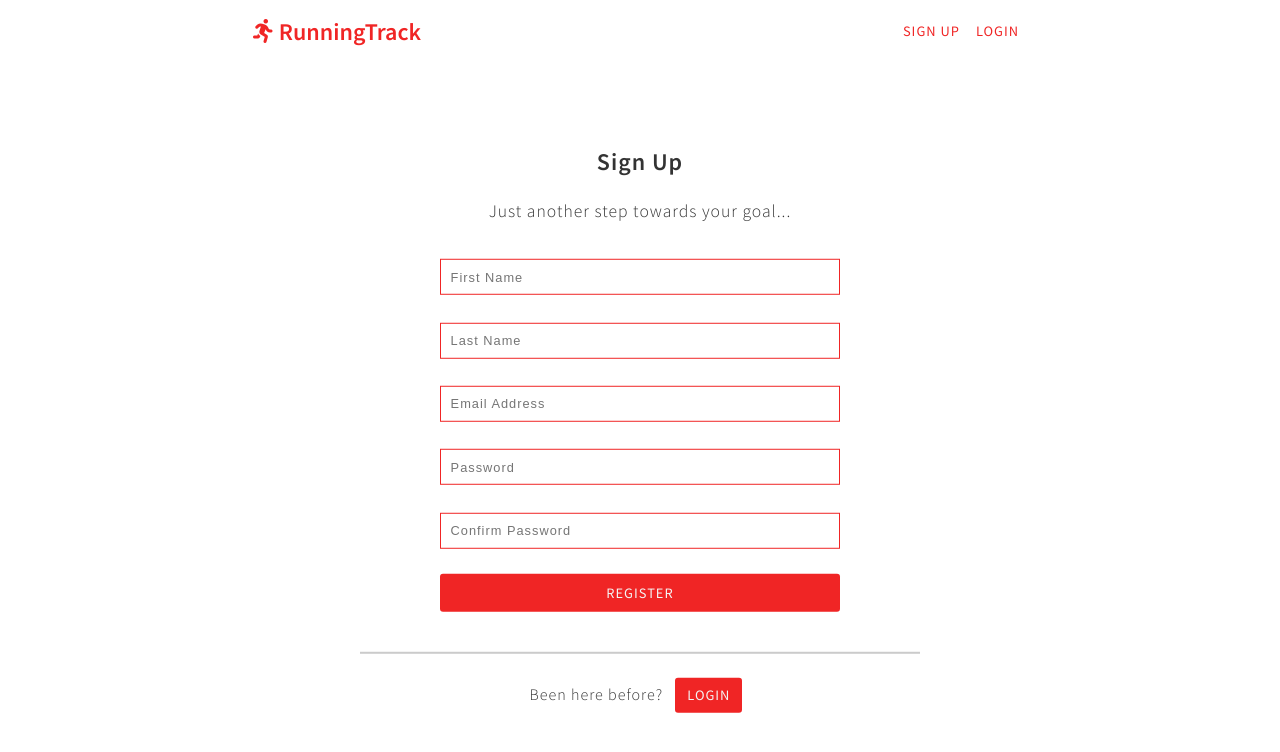
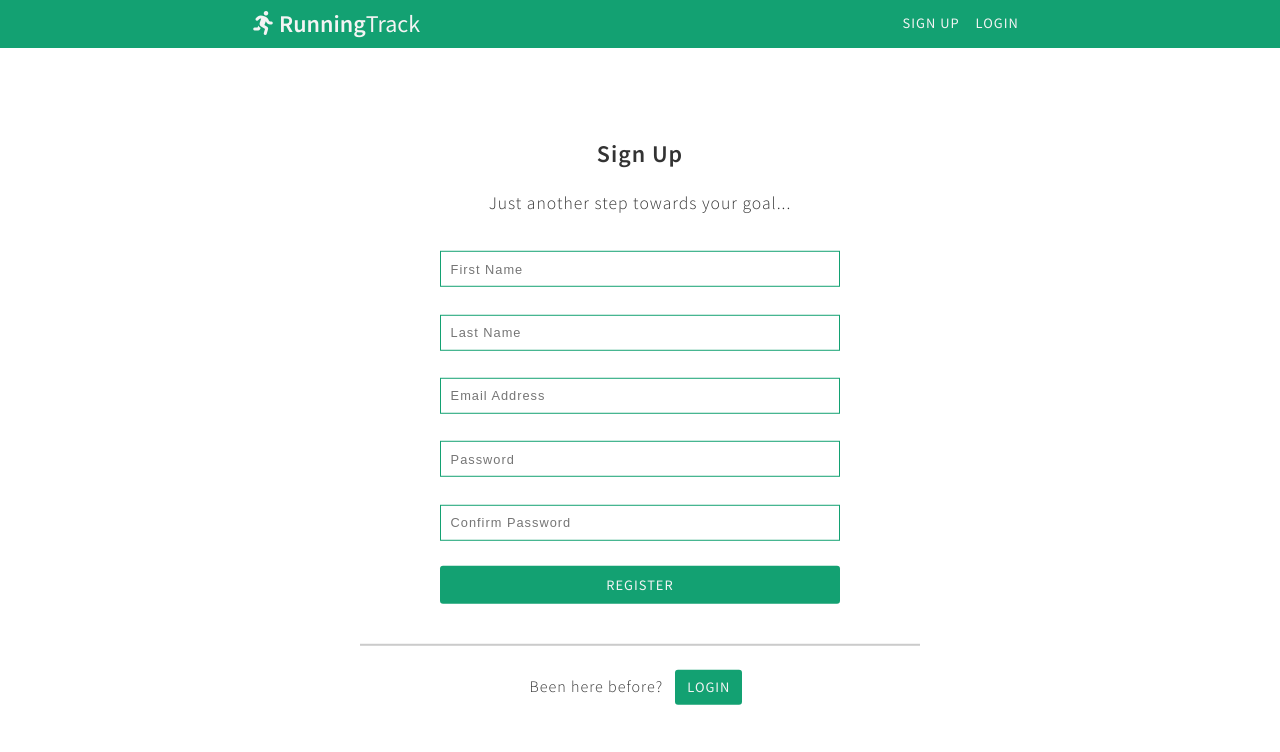
Before and after one commit to lukeprosser/runningTrack, a React (Create React App) app in the folder client/: page /signup in a window 1280 px wide. Shown: the top 752 px of the page. Built offline with nearby package versions, Linux system fonts and the light colour scheme; no server answers.

Commit message:
Colour scheme

```diff
--- a/client/src/components/dashboard/Dashboard.js
+++ b/client/src/components/dashboard/Dashboard.js
@@ -41,10 +41,7 @@ const Dashboard = ({
           <h2 className='page-header'>Dashboard</h2>
           {entries.length > 0 ? (
             <Fragment>
-              <p className='lead'>
-                Keep it going{user && ' ' + user.firstName}!
-              </p>
-              <DashboardTop entries={entries} />
+              <DashboardTop entries={entries} user={user} />
               <Entries entries={latestEntries} />
               {entries.length > 10 && (
                 <Pagination
--- a/client/src/components/dashboard/DashboardTop.js
+++ b/client/src/components/dashboard/DashboardTop.js
@@ -3,9 +3,11 @@
 import React from 'react';
 import { Link } from 'react-router-dom';
 
-const DashboardTop = ({ entries }) => {
+const DashboardTop = ({ entries, user }) => {
   return (
     <div className='dashboard-top'>
+      <p className='lead'>Keep it going{user && ' ' + user.firstName}!</p>
+      <div className='dashboard-categories'>
         <div className='dashboard-stats'>
           <div className='dashboard-item'>
             <i className='fas fa-running'></i> Total runs: {entries.length}
@@ -29,6 +31,7 @@ const DashboardTop = ({ entries }) => {
           </Link>
         </div>
       </div>
+    </div>
   );
 };
 
--- a/client/src/components/layout/Landing.js
+++ b/client/src/components/layout/Landing.js
@@ -17,7 +17,9 @@ export const Landing = ({ isAuthenticated }) => {
     <section className='landing'>
       <div className='bg-image'></div>
       <div className='landing-inner'>
-        <h1>RunningTrack</h1>
+        <h1>
+          <i className='fas fa-running'></i> Running<span>Track</span>
+        </h1>
         <p className='lead'>Record your runs and track your progress</p>
         <div className='cta'>
           <Link to='/signup' className='btn btn-primary'>
--- a/client/src/components/layout/Navbar.js
+++ b/client/src/components/layout/Navbar.js
@@ -38,7 +38,7 @@ export const Navbar = ({ auth: { isAuthenticated, loading }, signout }) => {
       <div className='navbar-inner'>
         <h1 className='brand'>
           <Link to='/'>
-            <i className='fas fa-running'></i> RunningTrack
+            <i className='fas fa-running'></i> Running<span>Track</span>
           </Link>
         </h1>
         {!loading && (
--- a/client/src/style/App.scss
+++ b/client/src/style/App.scss
@@ -2,10 +2,8 @@
 
 /* Global */
 :root {
-  --primary-color: #f02525;
-  // $primary-color: #ff5829;
-  --secondary-color: #13a172;
-  --grey-color: #cbcbcb;
+  --primary-color: #13a172;
+  --secondary-color: #20b684;
   --offwhite-color: #f5f5f5;
   --white-color: #f4f4f4;
   --warning-color: #ff5869;
@@ -43,7 +41,7 @@ ul {
 hr {
   width: 100%;
   margin: 1rem auto;
-  border: 1px solid var(--grey-color);
+  border: 1px solid #cbcbcb;
 }
 
 .container {
--- a/client/src/style/Dashboard.scss
+++ b/client/src/style/Dashboard.scss
@@ -6,8 +6,12 @@
 
   .dashboard-top {
     margin-top: 1rem;
-    padding: 0.5rem;
+    padding: 1rem;
     background: var(--offwhite-color);
+
+    .lead {
+      margin-bottom: 1rem;
+    }
 
     .dashboard-stats,
     .dashboard-awards {
@@ -49,6 +53,7 @@
 @media (min-width: 700px) {
   .dashboard-inner {
     .dashboard-top {
+      .dashboard-categories {
         display: flex;
         justify-content: space-evenly;
         align-items: center;
@@ -61,3 +66,4 @@
       }
     }
   }
+}
--- a/client/src/style/Feedback.scss
+++ b/client/src/style/Feedback.scss
@@ -7,7 +7,7 @@
 
   .feedback-default {
     padding: 0.5rem;
-    background-color: var(--grey-color);
+    background-color: var(--offwhite-color);
     color: #333;
   }
 
--- a/client/src/style/Landing.scss
+++ b/client/src/style/Landing.scss
@@ -2,7 +2,7 @@
 
 .landing {
   position: relative;
-  height: 84vh;
+  height: 86vh;
   overflow: hidden;
 
   .bg-image {
@@ -35,6 +35,10 @@
       font-size: 2.5rem;
       line-height: 1.2;
       margin-bottom: 1.5rem;
+
+      span {
+        font-weight: 400;
+      }
     }
 
     .lead {
@@ -49,7 +53,7 @@
 
 @media (min-width: 700px) {
   .landing {
-    height: 92vh;
+    height: 94vh;
 
     .landing-inner h1 {
       font-size: 3rem;
--- a/client/src/style/Login.scss
+++ b/client/src/style/Login.scss
@@ -2,7 +2,7 @@
 
 .container {
   position: relative;
-  height: 84vh;
+  height: 86vh;
 
   .login-inner {
     position: absolute;
@@ -17,7 +17,7 @@
 
 @media (min-width: 700px) {
   .container {
-    height: 92vh;
+    height: 94vh;
 
     .login-inner {
       margin: 0;
--- a/client/src/style/Navbar.scss
+++ b/client/src/style/Navbar.scss
@@ -3,8 +3,8 @@
 .navbar {
   margin: 0 auto;
   width: 100%;
-  height: 16vh;
-  // background-color: var(--white-color);
+  height: 14vh;
+  background-color: var(--primary-color);
   text-align: center;
 
   display: flex;
@@ -17,7 +17,11 @@
     }
 
     a {
-      color: var(--primary-color);
+      color: var(--white-color);
+
+      span {
+        font-weight: 400;
+      }
     }
 
     ul {
@@ -28,7 +32,7 @@
       text-transform: uppercase;
 
       li {
-        padding: 0.5rem;
+        padding: 0 0.5rem;
       }
     }
   }
@@ -36,7 +40,7 @@
 
 @media (min-width: 700px) {
   .navbar {
-    height: 8vh;
+    height: 6vh;
 
     .navbar-inner {
       padding: 0 1rem;
@@ -49,7 +53,7 @@
       }
 
       ul a:hover {
-        color: var(--grey-color);
+        color: var(--offwhite-color);
       }
     }
   }
--- a/client/src/style/NotFound.scss
+++ b/client/src/style/NotFound.scss
@@ -1,7 +1,7 @@
 /** @format */
 .container {
   position: relative;
-  height: 84vh;
+  height: 86vh;
 
   .notfound-inner {
     position: absolute;
@@ -16,7 +16,7 @@
 
 @media (min-width: 700px) {
   .container {
-    height: 92vh;
+    height: 94vh;
 
     .notfound-inner {
       margin: 0;
--- a/client/src/style/Signup.scss
+++ b/client/src/style/Signup.scss
@@ -2,7 +2,7 @@
 
 .container {
   position: relative;
-  height: 84vh;
+  height: 86vh;
 
   .signup-inner {
     position: absolute;
@@ -17,7 +17,7 @@
 
 @media (min-width: 700px) {
   .container {
-    height: 92vh;
+    height: 94vh;
 
     .signup-inner {
       margin: 0;
```
Lines whose indentation alone changed are shown as unchanged.
